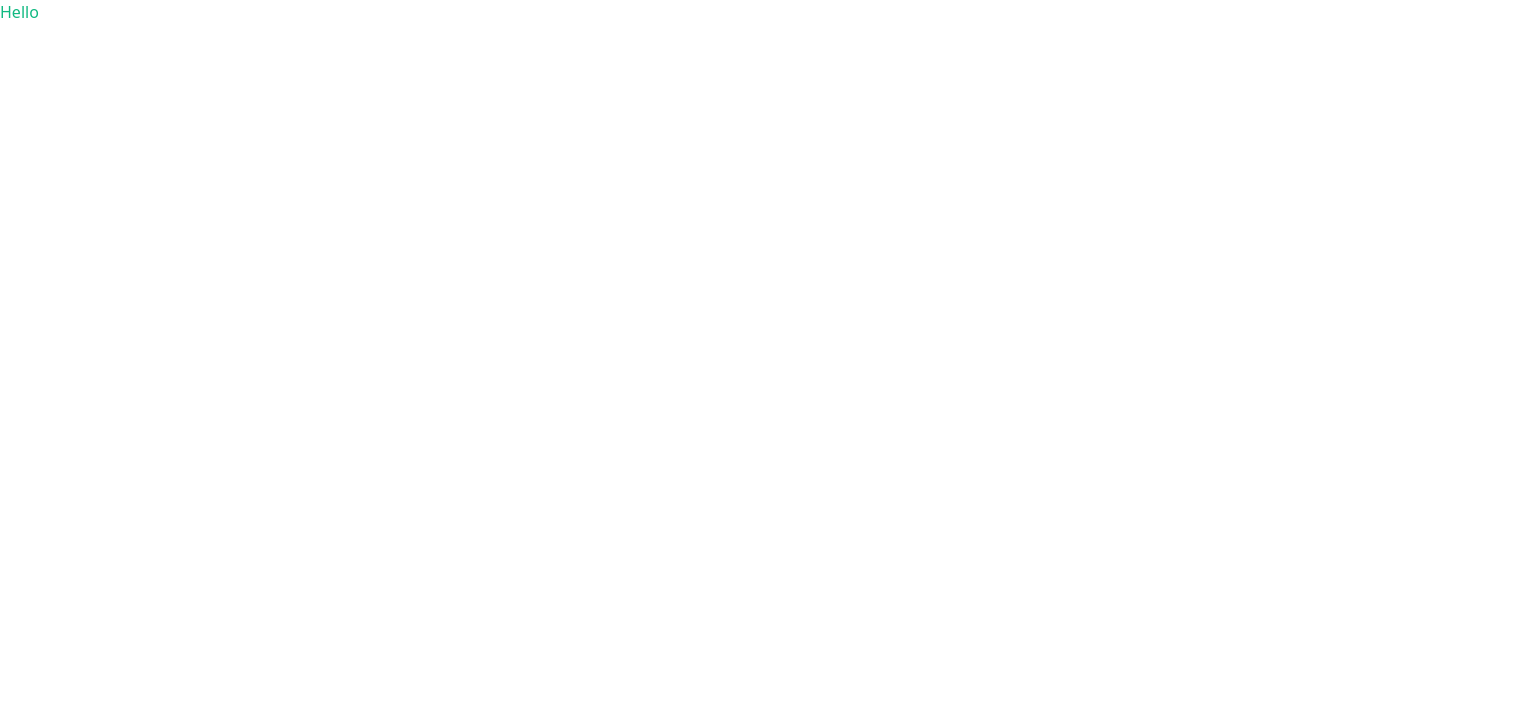
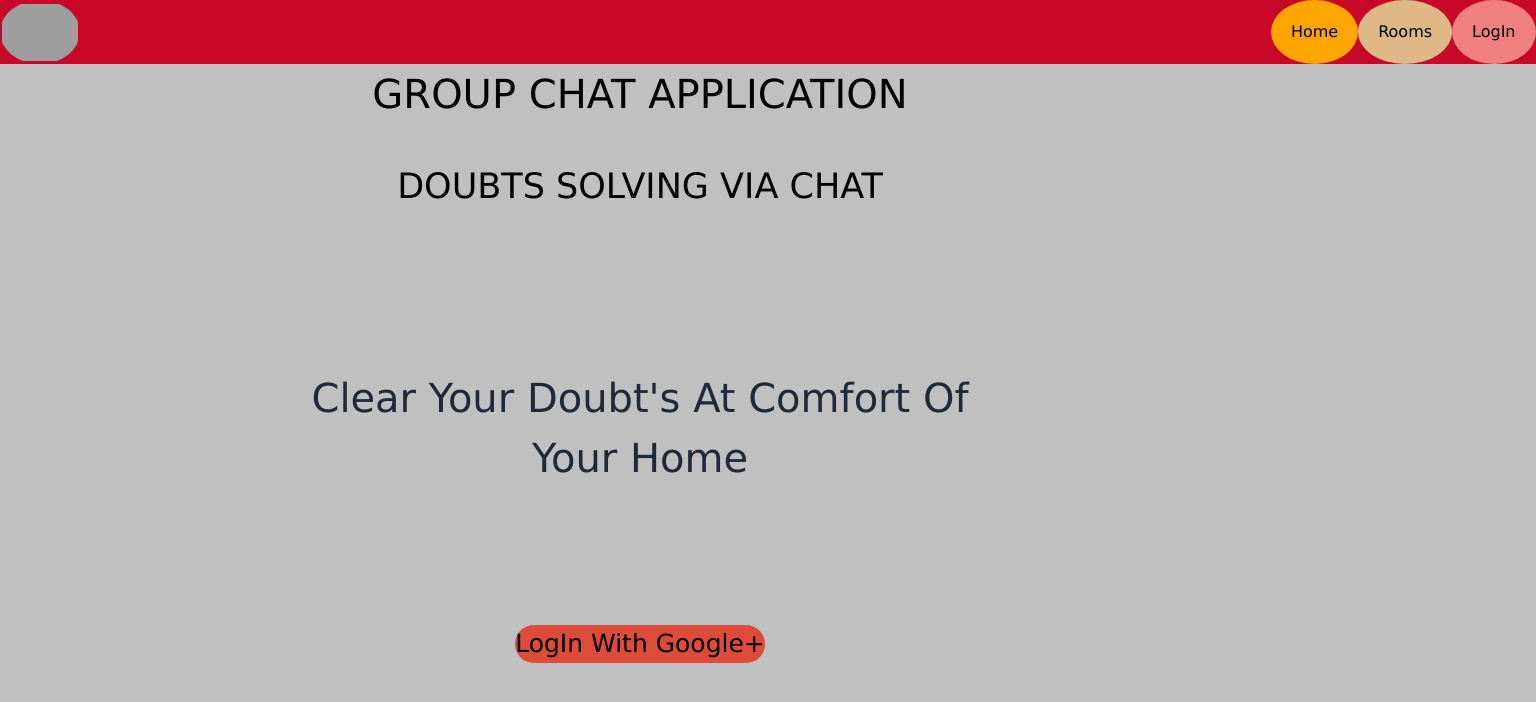
Before and after one commit to anirket/mini_project_client, a React (Create React App) app: page / in a window 1280 px wide. Shown: the top 702 px of the page, 1536 px wide, since content can reach past the window. Built offline with nearby package versions, Linux system fonts and the light colour scheme; grey boxes are pictures that could not be loaded.

Commit message:
Login component added

```diff
--- a/package.json
+++ b/package.json
@@ -14,8 +14,8 @@
   },
   "scripts": {
     "start": "craco start",
-     "build": "craco build",
-     "test": "craco test",
+    "build": "craco build",
+    "test": "craco test",
     "eject": "react-scripts eject"
   },
   "eslintConfig": {
--- a/src/App.js
+++ b/src/App.js
@@ -1,9 +1,10 @@
 import React from 'react'
+import Login from './components/Login'
 import './index.css'
 const App = () => {
     return (
-        <div className="text-green-500">
-            Hello
+        <div>
+            <Login />
         </div>
     )
 }
--- /dev/null
+++ b/src/components/Login.jsx
@@ -0,0 +1,36 @@
+import React from 'react'
+
+const Login = () => {
+    return (
+        <div>
+            <div className="wrapper">
+                <nav>
+                    <ul className="logo">
+                        <li><a href="" className="chat">Chat</a></li>
+                    </ul>
+                    <ul>
+                        <li> <a className="active2" href="#home">Home</a></li>
+                        <li> <a className="active1" href="#rooms">Rooms</a></li>
+                        <li> <a className="active" href="#login">LogIn</a></li>
+                    </ul>
+                </nav>
+            </div>
+
+            <div className="main">
+                <div className="head">
+                    <h1> GROUP CHAT APPLICATION </h1><br />
+                    <h2>DOUBTS SOLVING VIA CHAT</h2><br /><br /><br />
+                    <h5><span className="text-gray-800 font-normal">Clear Your Doubt's At Comfort Of <br />Your Home</span></h5>
+                </div>
+                <br /><br />
+                <div className="login">
+                    <button className="google" href="#google">LogIn With Google+</button>
+                </div>
+
+            </div>
+
+        </div>
+    )
+}
+
+export default Login
--- a/src/index.css
+++ b/src/index.css
@@ -2,3 +2,114 @@
 @tailwind base;
 @tailwind components;
 @tailwind utilities;
+
+
+body{
+    background-color: silver;
+}
+*{
+    font-family:verdana;
+    margin:0;
+}
+
+.wrapper{
+    width: 200%;
+    max-width: 1535.5px;
+    margin: 0  auto;
+}
+.wrapper a.active {
+    background-color:lightcoral;
+    color: black;
+    border-radius:50% ;
+}
+.wrapper a.active1 {
+    background-color: burlywood;
+    color: black;
+    border-radius:50% ;
+}
+.wrapper a.active2 {
+    background-color: orange;
+    color: black;
+    border-radius:50% ;
+}
+
+nav{
+    background: rgb(199, 8, 40);
+}
+nav ul{
+
+
+    list-style-type: none;
+    padding: 0;
+
+}
+nav a{
+    text-decoration: none;
+    text-align: center;
+    color: #fff;
+    display:block;
+    padding: 20px;
+}
+nav a:hover{
+    background-color: #555;
+}
+a.chat{
+    background: url(https://mir-s3-cdn-cf.behance.net/projects/404/cb1b01118844555.Y3JvcCwxNTM3LDEyMDIsMCw0MjY.jpg) no-repeat center;
+    background-size:95%;
+    border-radius:50% ;
+}
+.logo a{
+    text-indent: -10000px;
+    cursor: unset;
+}
+.logo{
+    max-width: 80px;
+    margin: 0 auto;
+
+}
+nav ul.logo{
+    flex:1 1 0;
+    display: flex;
+}
+nav ul.logo li{
+    flex: 1 1 0;
+}
+.google{
+    background: #dd4b39;
+    cursor: pointer;
+    font-size:25px ;
+    border-radius: 35px;
+}
+.main{
+    text-align: center;
+    text-justify: auto;
+    font-size: 40px;
+
+}
+h1{
+    border-radius:40% ;
+    border-color: red;
+}
+h2 {
+    font-size: 35px;
+    line-height:4px;
+
+}
+
+@media screen and (min-width:800px){
+
+nav ul{
+    display: flex;
+
+    }
+nav li{
+        flex: 1 1 0;
+    }
+nav{
+    display: flex;
+    justify-content: space-between;
+}
+.logo{
+    margin: 0;
+}
+}
```
Also changed, not shown: 1 other file (tests, documents, lock files or other folders).
